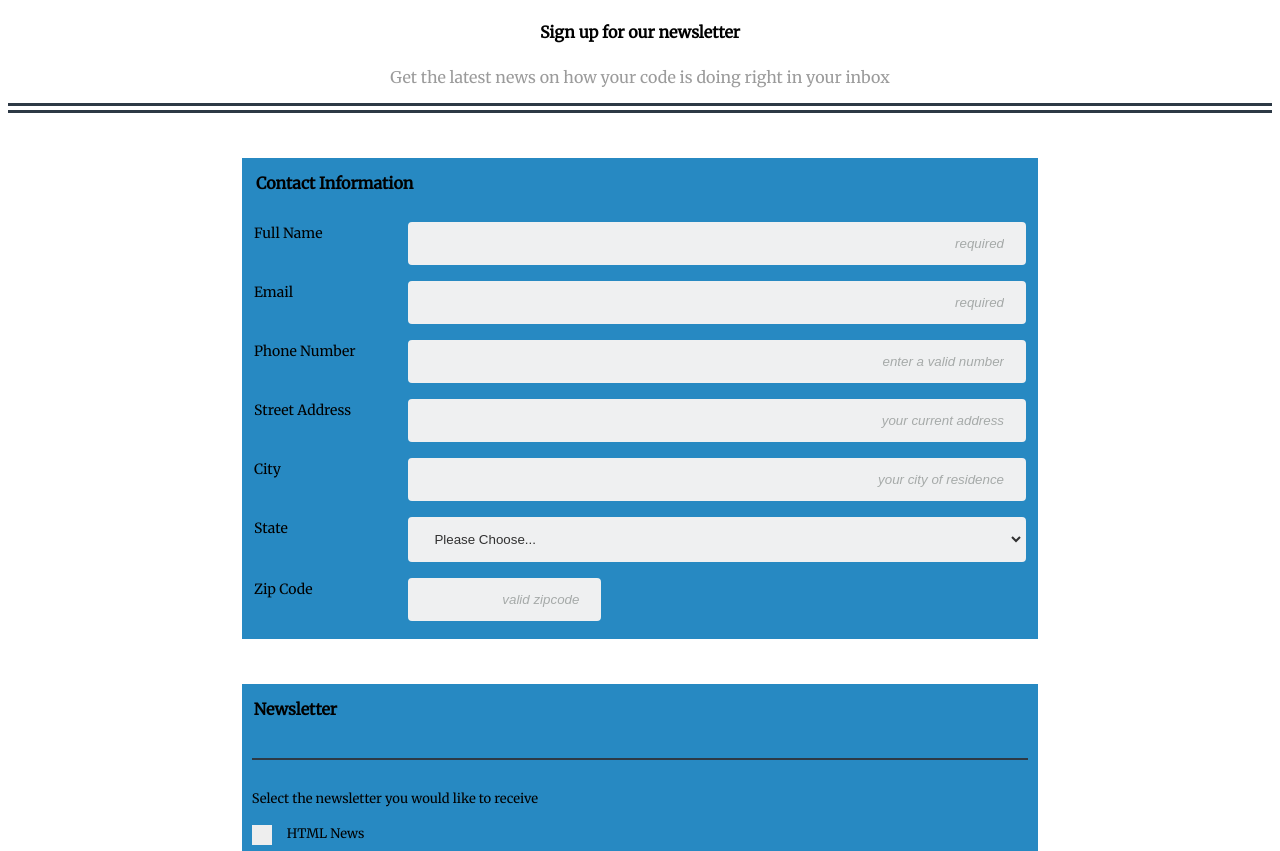
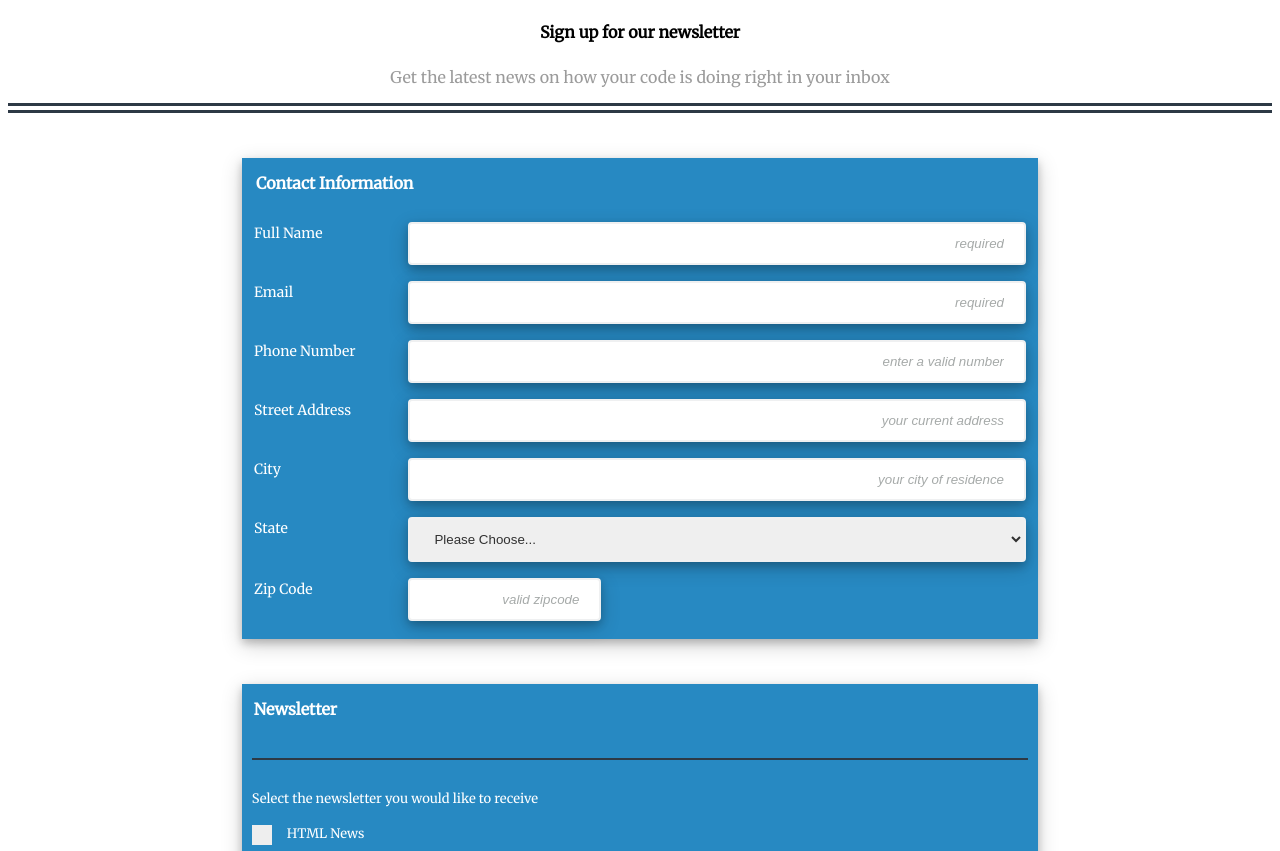
Before and after one commit to blaisebir/3_responsive_registration_form, a plain HTML site: page index.html in a window 1280 px wide. Shown: the part 78-929 px from the top of the page. Drawn offline with Linux system fonts and the light colour scheme.

```diff
--- a/css/styles.css
+++ b/css/styles.css
@@ -45,6 +45,7 @@ form legend {
     border-top-width: 20px;
     padding-bottom: 0px;
     padding-top: 50px;
+    color: white;
 }
 
 .contact {
@@ -67,8 +68,8 @@ select {
 select {
     border: 2px solid #eff0f1;
     border-radius: 4px;
-    background-color: #eff0f1;
     color: rgb(49, 49, 49);
+    box-shadow: 0 4px 8px 0 rgba(0, 0, 0, 0.2), 0 6px 20px 0 rgba(0, 0, 0, 0.19);
 }
 
 #zipcode {
@@ -80,11 +81,13 @@ select {
 .fix-1 {
     margin-top: 0px;
     margin-bottom: 18px;
+    color: white;
 }
 
 .fix-2{
     margin-bottom: 12px;
     margin-top: 25px;
+    color: white;
 }
 
 ::-webkit-input-placeholder {
@@ -133,6 +136,7 @@ input[type=submit] {
     font-weight: bold;
     margin: 4px 2px;
     cursor: pointer;
+    box-shadow: 0 4px 8px 0 rgba(0, 0, 0, 0.2), 0 6px 20px 0 rgba(0, 0, 0, 0.19);
   }
 
 input[type=submit]:hover {
@@ -172,6 +176,10 @@ textarea:hover {
 
 .contact label {
     font-size: 14px;
+}
+
+label {
+    color: white;
 }
 
 .container {
@@ -325,6 +333,7 @@ textarea {
 .contact,
 .newsletter {
     background-color: rgb(39, 137, 194);
+    box-shadow: 0 4px 8px 0 rgba(0, 0, 0, 0.2), 0 6px 20px 0 rgba(0, 0, 0, 0.19);
 }
 
 @media (min-width: 768px) {
```
